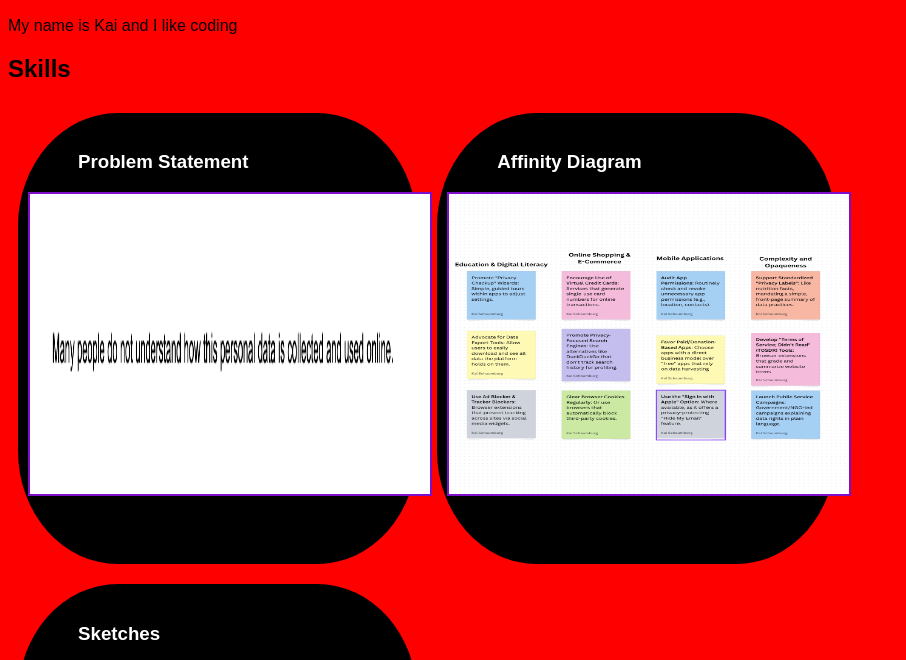
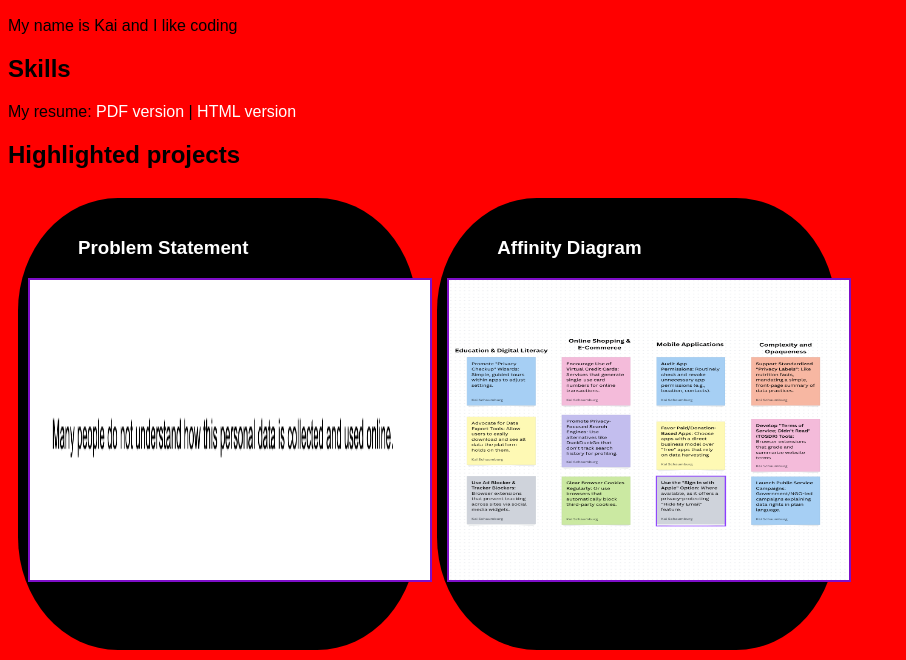
Before and after one commit to kaischaumburgx07/kaischaumburgx07.github.io, a plain HTML site: page index.html in a window 1280 px wide. Shown: the part 111-771 px from the top of the page, without its empty margins (0-906 px from the left). Drawn offline with Linux system fonts and the light colour scheme; grey boxes are pictures that could not be loaded.

Commit message:
fixed the div and index

```diff
--- a/index.html
+++ b/index.html
@@ -12,8 +12,15 @@
     </div>
     <div class="skills">
         <h2>Skills</h2>
+        <span>
+          My resume: <a href="files/resume.pdf">PDF version</a> | <a href="resume.html">HTML version</a>
+        </span>
+    </div>
+    <div class="projects">
+      <h2>Highlighted projects</h2>
     </div>
     <div class = "projects">
+
 <!-- Problem Statement Assignment -->
     <section class="project">
         <a href="files/statement.pdf"><h3>Problem Statement</h3></a>
```
Also changed, not shown: div_res.html (+1 -1 lines).
